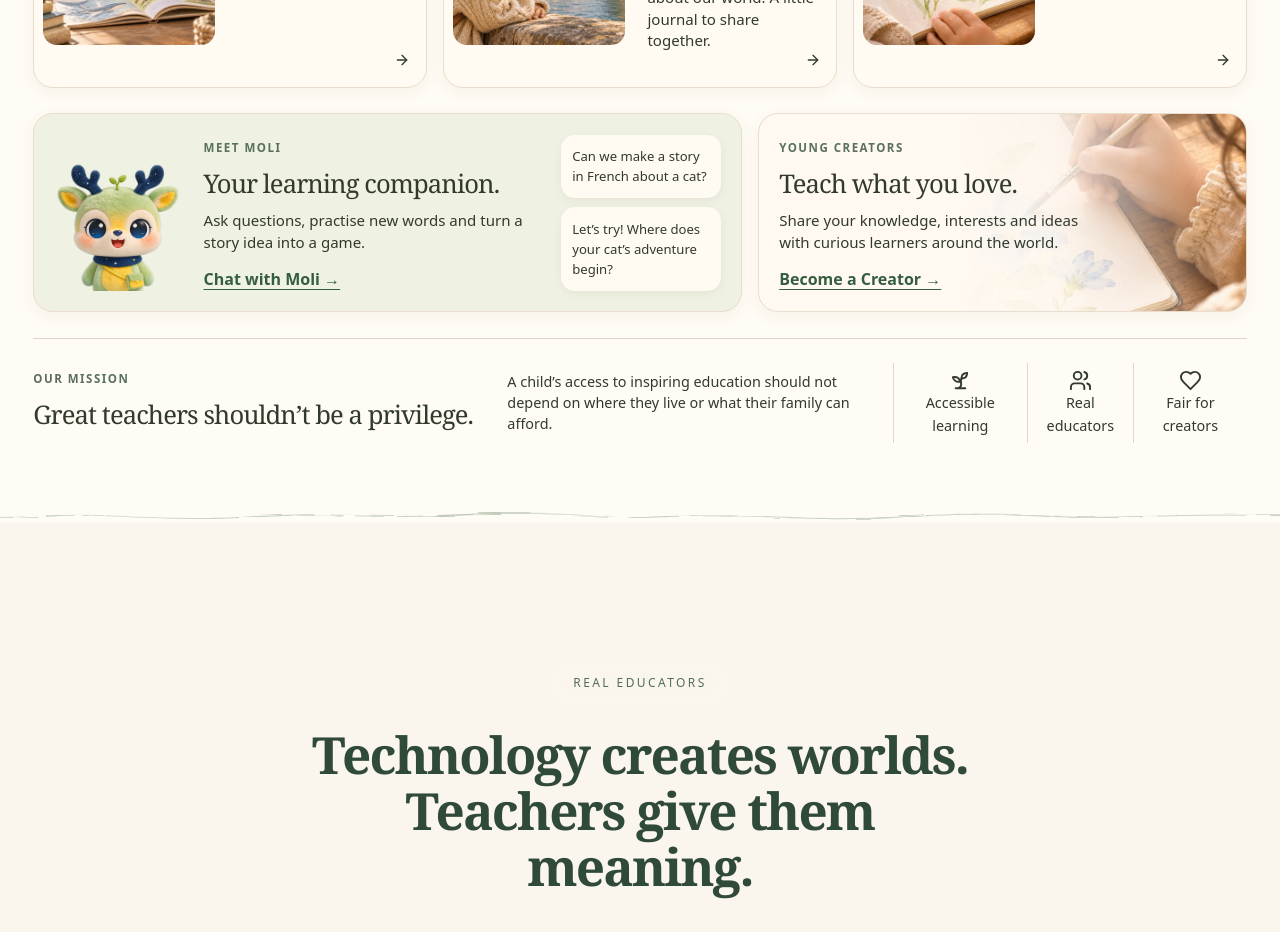
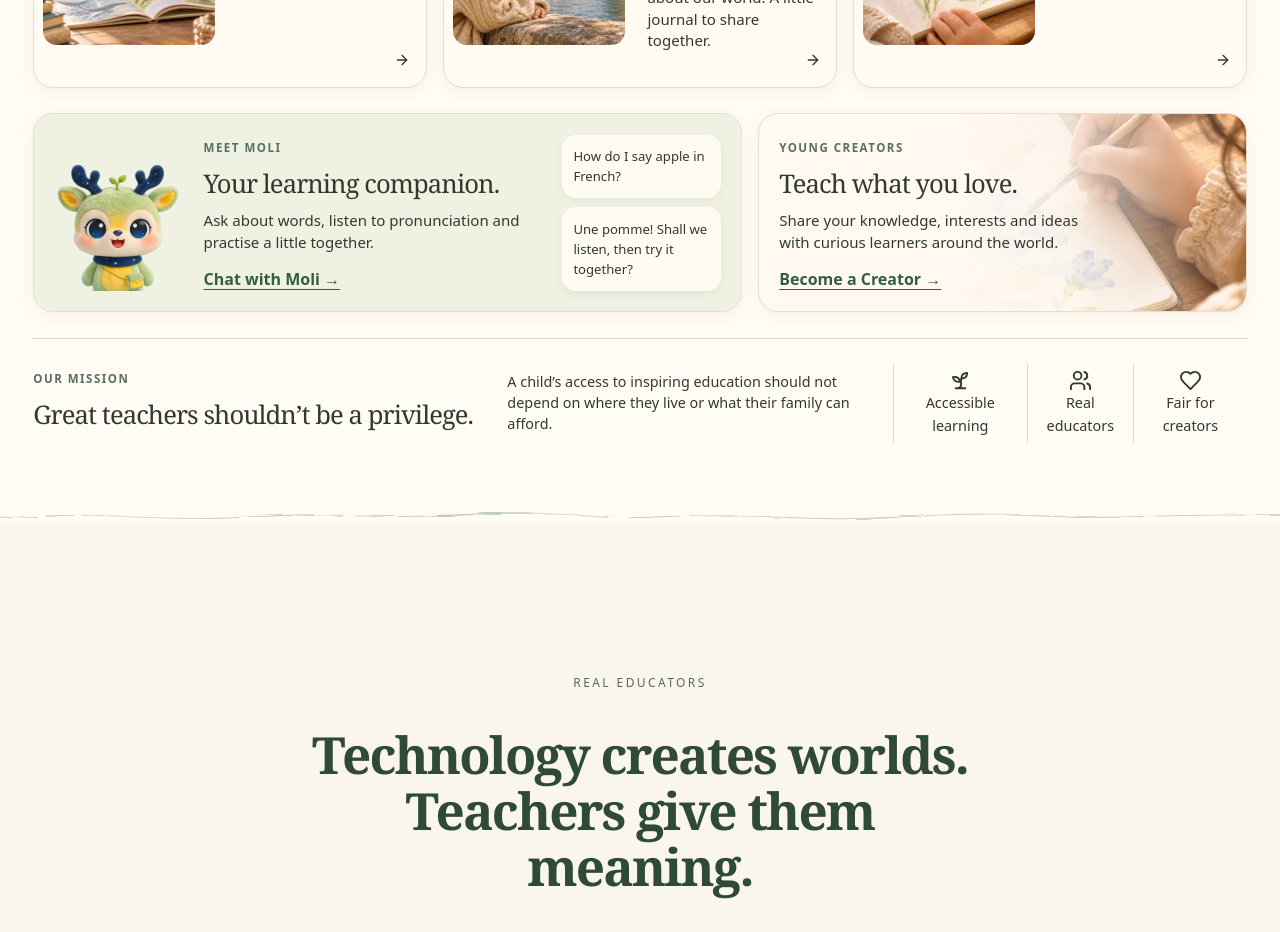
Before and after one commit to cathrine65184-cpu/MoliVerse-website, a Next.js app: page / in a window 1280 px wide. Shown: the part 920-1852 px from the top of the page. Built offline with nearby package versions, Linux system fonts and the light colour scheme.

Commit message:
Clarify learner companion and world entry copy

```diff
--- a/components/universe/Discover.tsx
+++ b/components/universe/Discover.tsx
@@ -16,7 +16,7 @@ export default function Discover(){
     <div className="discover-inner">
       <div className="discover-paths">{paths.map(({title,body,href,image,icon:Icon})=><Link key={title} href={href}><img src={`/discover/${image}.jpg`} alt="" loading="lazy"/><div><Icon size={22}/><h3>{title}</h3><p>{body}</p><ArrowRight size={16}/></div></Link>)}</div>
       <div className="discover-duo">
-        <article id="meet-moli"><img alt="" loading="lazy" src="/moli-cutout.png"/><div><small>Meet Moli</small><h3>Your learning companion.</h3><p>Ask questions, practise new words and turn a story idea into a game.</p><Link href="/meet-moli/">Chat with Moli →</Link></div><div className="discover-dialogue" aria-label="Example conversation"><span>Can we make a story in French about a cat?</span><span>Let’s try! Where does your cat’s adventure begin?</span></div></article>
+        <article id="meet-moli"><img alt="" loading="lazy" src="/moli-cutout.png"/><div><small>Meet Moli</small><h3>Your learning companion.</h3><p>Ask about words, listen to pronunciation and practise a little together.</p><Link href="/meet-moli/">Chat with Moli →</Link></div><div className="discover-dialogue" aria-label="Example conversation"><span>How do I say apple in French?</span><span>Une pomme! Shall we listen, then try it together?</span></div></article>
         <article id="creators"><div><small>Young creators</small><h3>Teach what you love.</h3><p>Share your knowledge, interests and ideas with curious learners around the world.</p><Link href="/teach/">Become a Creator →</Link></div></article>
       </div>
       <section className="discover-mission"><div><small>Our mission</small><h3>Great teachers shouldn’t be a privilege.</h3></div><p>A child’s access to inspiring education should not depend on where they live or what their family can afford.</p><ul>{([{Icon:Sprout,name:"Accessible learning"},{Icon:Users,name:"Real educators"},{Icon:Heart,name:"Fair for creators"}]).map(({Icon,name})=><li key={name}><Icon size={23}/>{name}</li>)}</ul></section>
--- a/components/universe/MoliGuide.tsx
+++ b/components/universe/MoliGuide.tsx
@@ -16,7 +16,7 @@ export default function MoliGuide() {
     <nav aria-label="Moli’s suggestions" className="moli-greeting">
       <strong>Hi! I'm Moli! What would you like to discover today?</strong>
       <Link href="/explore/">Explore Courses</Link>
-      <Link href="/create/">Create a Story</Link>
+      <Link href="/create/">Decorate My World</Link>
       <Link href="/meet-moli/">Talk to Moli</Link>
     </nav>
   </details>;
```
